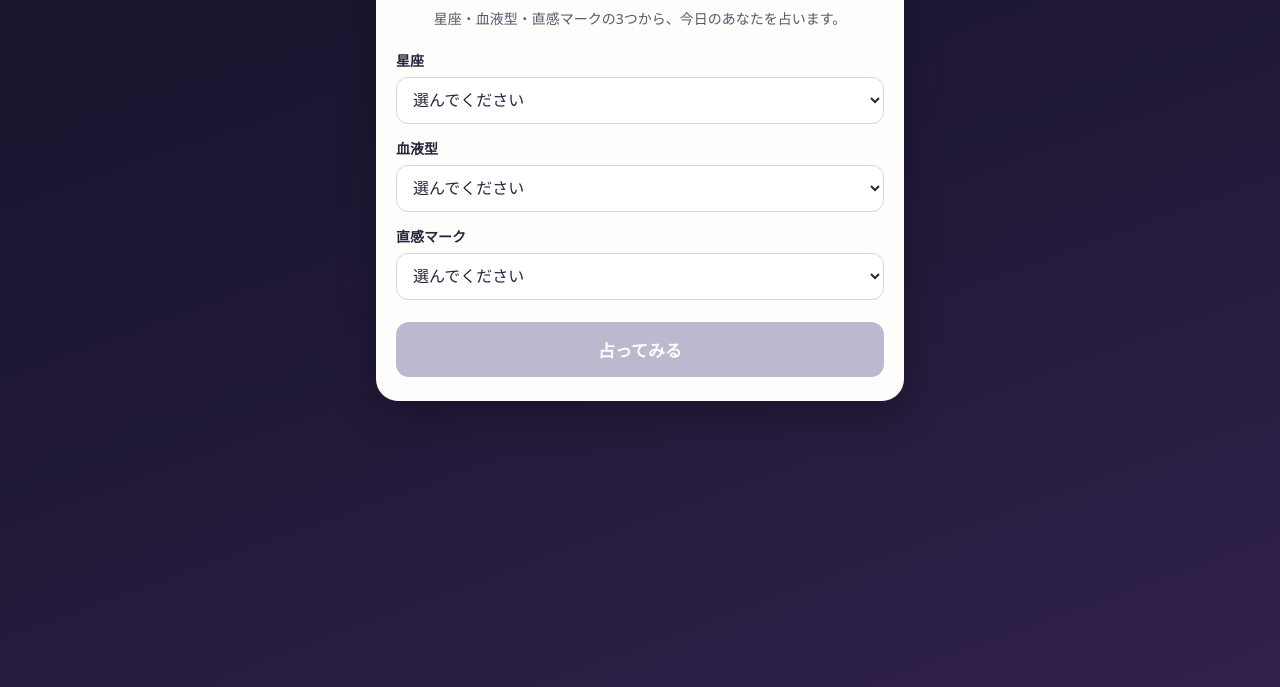
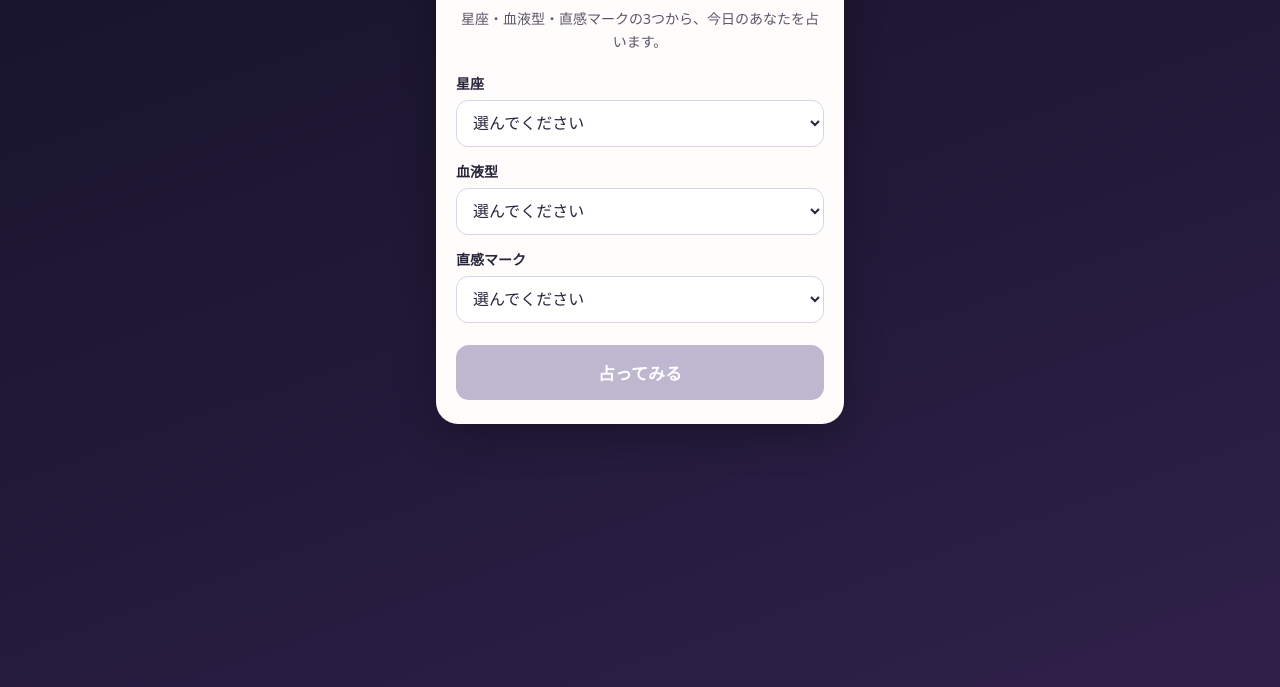
Before and after one commit to junta002-code/fortune-ai-app, a plain HTML site: page index.html in a window 1280 px wide. Shown: the part 113-800 px from the top of the page. Drawn offline with Linux system fonts and the light colour scheme.

Commit message:
入力カードの最大幅を560pxから440pxに変更。

```diff
--- a/index.html
+++ b/index.html
@@ -14,7 +14,7 @@
       color:#28243b;
       min-height:100vh;
     }
-    .wrap{max-width:560px;margin:0 auto;padding:20px 16px 32px}
+    .wrap{max-width:440px;margin:0 auto;padding:20px 16px 32px}
     .card{
       background:#fffdfb;
       border-radius:22px;
```
